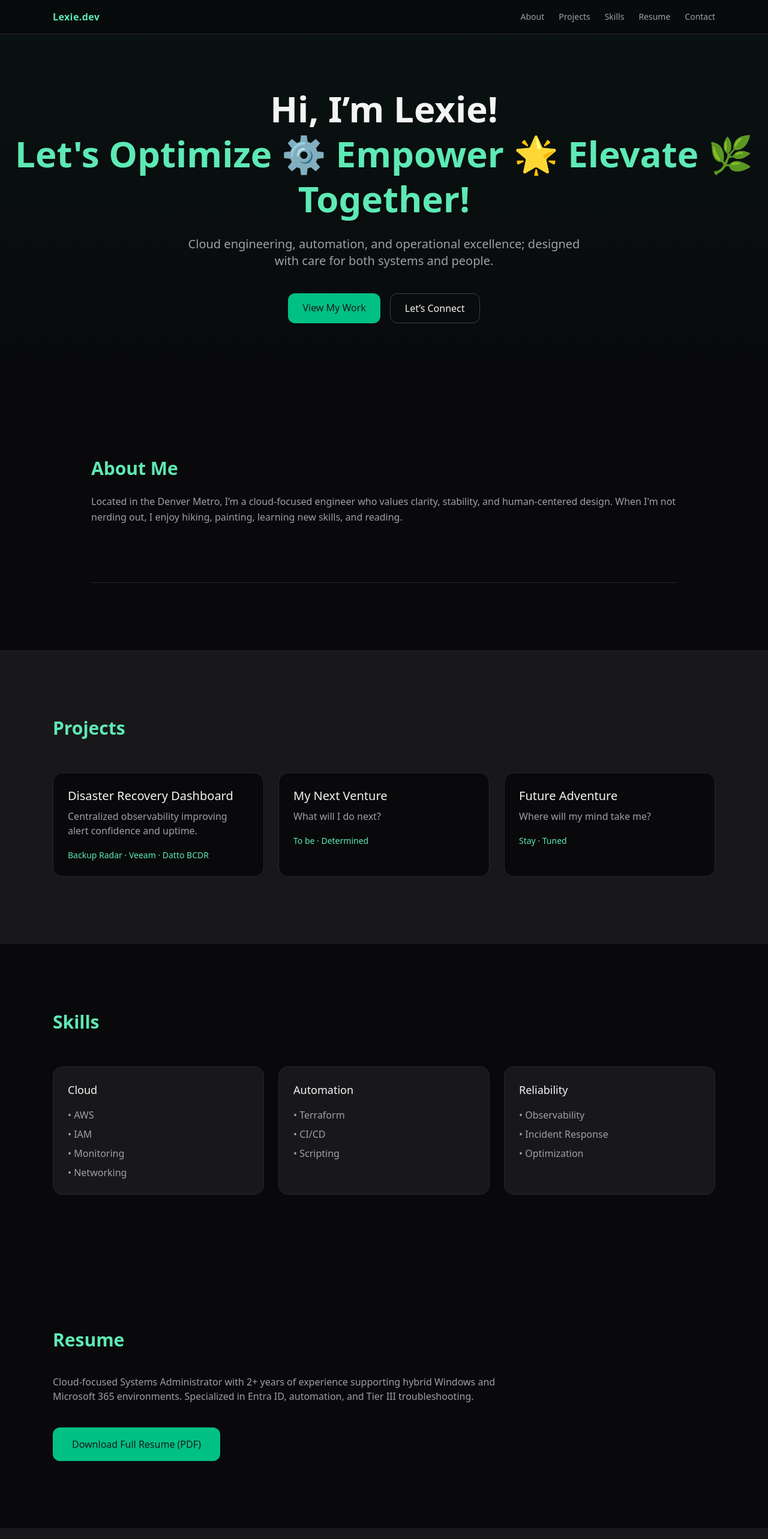
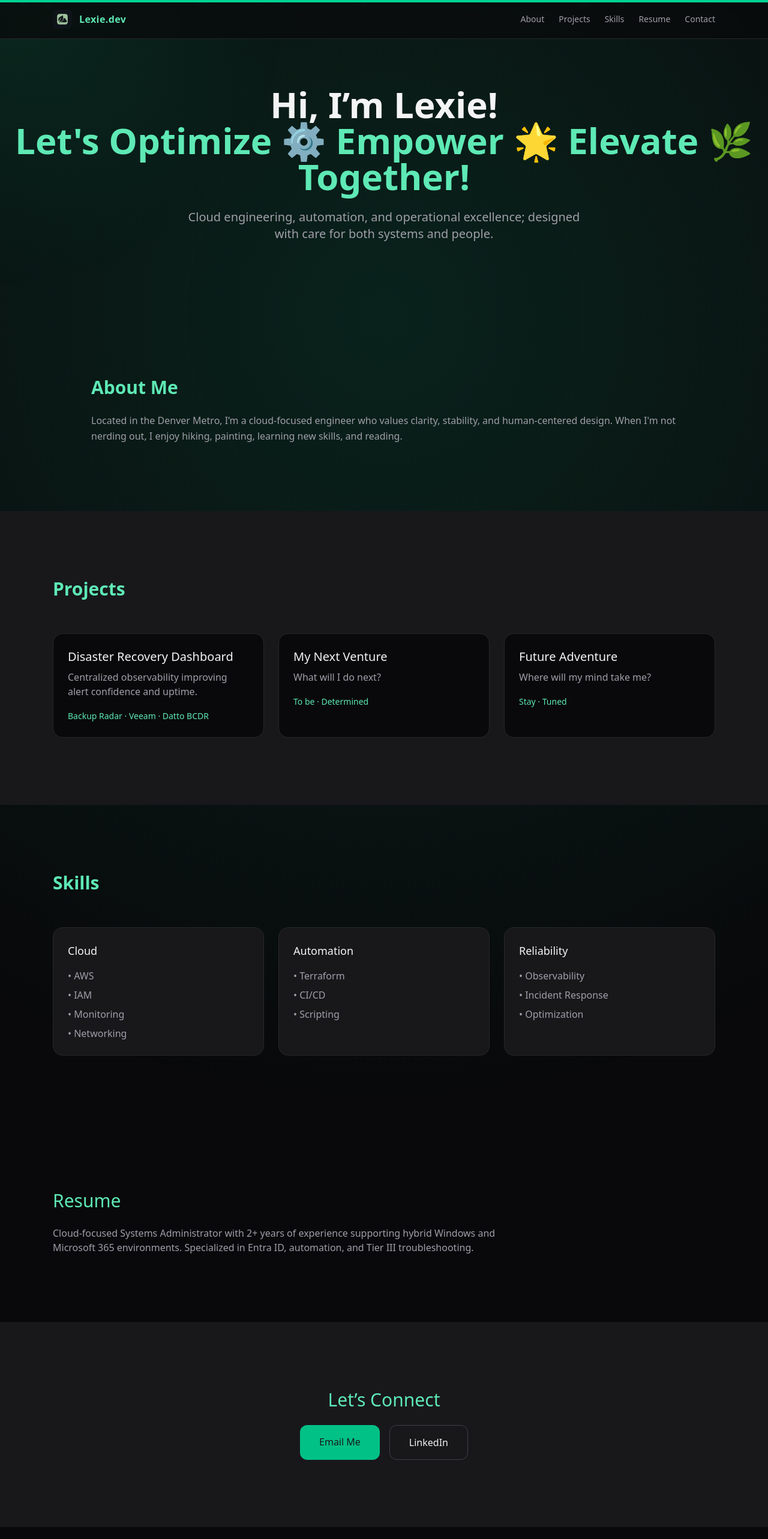
Before and after one commit to alexis-brianna/my-portfolio, a React (Vite) app: page / in a window 1280 px wide. Shown: the top 2566 px of the page at 60% size. Built offline with nearby package versions, Linux system fonts and the light colour scheme.

Commit message:
Several vibe adjustments

```diff
--- a/index.html
+++ b/index.html
@@ -1,8 +1,21 @@
 <!doctype html>
 <html lang="en">
   <head>
+<title>Lexie — Cloud Engineer</title>
+
+<meta name="description" content="Cloud engineering, automation, and human-centered systems design." />
+
+<meta property="og:type" content="website" />
+<meta property="og:url" content="https://lexie.pxedust.cc/" />
+<meta property="og:title" content="Lexie — Cloud Engineer" />
+<meta
+  property="og:description"
+  content="Cloud engineering, automation, and operational excellence—built with care."
+/>
+<meta property="og:image" content="https://lexie.pxedust.cc/favicon.jpg" />
+
     <meta charset="UTF-8" />
-    <link rel="icon" type="image/svg+xml" href="/vite.svg" />
+    <link rel="icon" type="image/jpeg" href="/favicon.jpg" />
     <meta name="viewport" content="width=device-width, initial-scale=1.0" />
     <title>Alexis Chaffin Portfolio</title>
   </head>
--- a/src/App.tsx
+++ b/src/App.tsx
@@ -1,4 +1,10 @@
-import { motion } from "framer-motion";
+import { useEffect, useState } from "react";
+import {
+  motion,
+  useScroll,
+  useTransform,
+  AnimatePresence,
+} from "framer-motion";
 import type { Variants } from "framer-motion";
 
 /* ---------------- ANIMATION VARIANTS ---------------- */
@@ -24,12 +30,89 @@ const stagger: Variants = {
   },
 };
 
+/* ---------------- CURSOR GLOW ---------------- */
+
+function CursorGlow() {
+  const [pos, setPos] = useState({ x: 0, y: 0 });
+
+  useEffect(() => {
+    const move = (e: MouseEvent) => {
+      setPos({ x: e.clientX, y: e.clientY });
+    };
+    window.addEventListener("mousemove", move);
+    return () => window.removeEventListener("mousemove", move);
+  }, []);
+
+  return (
+    <motion.div
+      className="pointer-events-none fixed inset-0 z-0"
+      animate={{
+        background: `radial-gradient(
+          600px at ${pos.x}px ${pos.y}px,
+          rgba(16,185,129,0.12),
+          transparent 80%
+        )`,
+      }}
+      transition={{ type: "tween", ease: "easeOut", duration: 0.15 }}
+    />
+  );
+}
+
+/* ---------------- FLOATING PARTICLES ---------------- */
+
+function FloatingParticles() {
+  return (
+    <div className="pointer-events-none absolute inset-0 overflow-hidden z-0">
+      {[...Array(12)].map((_, i) => (
+        <motion.span
+          key={i}
+          className="absolute w-2 h-2 rounded-full bg-emerald-400/20"
+          initial={{
+            x: Math.random() * window.innerWidth,
+            y: Math.random() * window.innerHeight,
+          }}
+          animate={{
+            y: ["0%", "100%"],
+            opacity: [0, 1, 0],
+          }}
+          transition={{
+            duration: 14 + Math.random() * 10,
+            repeat: Infinity,
+            ease: "linear",
+          }}
+        />
+      ))}
+    </div>
+  );
+}
+
 /* ---------------- APP ---------------- */
 
 export default function App() {
+  const { scrollY, scrollYProgress } = useScroll();
+  const y = useTransform(scrollY, [0, 600], [0, -120]);
+  const [resumeOpen, setResumeOpen] = useState(false);
+
   return (
-    <div className="bg-zinc-950 text-zinc-100 min-h-screen font-sans antialiased selection:bg-emerald-400/20">
-      <Navbar />
+    <div className="relative bg-zinc-950 text-zinc-100 min-h-screen font-sans antialiased overflow-hidden">
+      {/* Scroll progress */}
+      <motion.div
+        className="fixed top-0 left-0 right-0 h-1 bg-emerald-400 origin-left z-[60]"
+        style={{ scaleX: scrollYProgress }}
+      />
+
+      {/* Cursor reactive glow */}
+      <CursorGlow />
+
+      {/* Ambient parallax glow */}
+      <motion.div
+        style={{ y }}
+        className="pointer-events-none absolute inset-0 bg-[radial-gradient(circle_at_50%_20%,rgba(16,185,129,0.15),transparent_60%)] z-0"
+      />
+
+      <FloatingParticles />
+
+      <Navbar onResume={() => setResumeOpen(true)} />
       <Hero />
       <About />
       <Projects />
@@ -37,29 +120,71 @@ export default function App() {
       <Resume />
       <Contact />
       <Footer />
+
+      <AnimatePresence>
+        {resumeOpen && <ResumeModal onClose={() => setResumeOpen(false)} />}
+      </AnimatePresence>
     </div>
   );
 }
 
 /* ---------------- NAVBAR ---------------- */
 
-function Navbar() {
+function Navbar({ onResume }: { onResume: () => void }) {
+  const [active, setActive] = useState("about");
+
+  useEffect(() => {
+    const sections = document.querySelectorAll("section[id]");
+    const onScroll = () => {
+      sections.forEach((section) => {
+        const top = section.offsetTop - 140;
+        const bottom = top + section.offsetHeight;
+        if (window.scrollY >= top && window.scrollY < bottom) {
+          setActive(section.id);
+        }
+      });
+    };
+    window.addEventListener("scroll", onScroll);
+    return () => window.removeEventListener("scroll", onScroll);
+  }, []);
+
   return (
     <nav className="fixed top-0 w-full z-50 bg-zinc-950/70 backdrop-blur border-b border-zinc-800">
       <div className="max-w-6xl mx-auto px-6 py-4 flex justify-between items-center">
+        <motion.div
+          whileHover={{ scale: 1.05 }}
+          className="flex items-center gap-3"
+        >
+          <img src="/favicon.jpg" className="w-8 h-8 rounded-lg" />
           <span className="font-semibold tracking-wide text-emerald-300">
             Lexie.dev
           </span>
-        <div className="hidden md:flex space-x-6 text-sm text-zinc-400">
-          {["About", "Projects", "Skills", "Resume", "Contact"].map((item) => (
+        </motion.div>
+
+        <div className="hidden md:flex space-x-6 text-sm">
+          {["about", "projects", "skills", "resume", "contact"].map((item) =>
+            item === "resume" ? (
+              <button
+                key={item}
+                onClick={onResume}
+                className="text-zinc-400 hover:text-emerald-300 transition"
+              >
+                Resume
+              </button>
+            ) : (
               <a
                 key={item}
-              href={`#${item.toLowerCase()}`}
-              className="hover:text-emerald-300 transition-colors"
+                href={`#${item}`}
+                className={`transition ${
+                  active === item
+                    ? "text-emerald-300"
+                    : "text-zinc-400 hover:text-emerald-300"
+                }`}
               >
-              {item}
+                {item.charAt(0).toUpperCase() + item.slice(1)}
               </a>
-          ))}
+            )
+          )}
         </div>
       </div>
     </nav>
@@ -70,18 +195,11 @@ function Navbar() {
 
 function Hero() {
   return (
-    <section className="pt-36 pb-28 text-center relative overflow-hidden">
-      <div className="absolute inset-0 bg-gradient-to-b from-emerald-400/5 to-transparent pointer-events-none" />
-
-      <motion.div
-        variants={stagger}
-        initial="hidden"
-        animate="visible"
-        className="relative"
-      >
+    <section className="pt-36 pb-28 text-center relative z-10">
+      <motion.div variants={stagger} initial="hidden" animate="visible">
         <motion.h1
           variants={fadeUp}
-          className="text-5xl md:text-6xl font-bold mb-6 leading-tight"
+          className="text-5xl md:text-6xl font-bold mb-6"
         >
           Hi, I’m Lexie!
           <br />
@@ -97,24 +215,6 @@ function Hero() {
           Cloud engineering, automation, and operational excellence; designed
           with care for both systems and people.
         </motion.p>
-
-        <motion.div
-          variants={fadeUp}
-          className="mt-10 flex justify-center gap-4"
-        >
-          <a
-            href="#projects"
-            className="px-6 py-3 rounded-xl bg-emerald-400/90 hover:bg-emerald-300 text-zinc-900 font-medium transition"
-          >
-            View My Work
-          </a>
-          <a
-            href="#contact"
-            className="px-6 py-3 rounded-xl border border-zinc-700 hover:border-emerald-300 transition"
-          >
-            Let’s Connect
-          </a>
-        </motion.div>
       </motion.div>
     </section>
   );
@@ -124,24 +224,17 @@ function Hero() {
 
 function About() {
   return (
-    <section id="about" className="max-w-5xl mx-auto px-6 py-28">
-      <motion.div
-        initial="hidden"
-        whileInView="visible"
-        viewport={{ once: true }}
-        variants={fadeUp}
-      >
+    <section id="about" className="max-w-5xl mx-auto px-6 py-28 relative z-10">
+      <motion.div variants={fadeUp} initial="hidden" whileInView="visible">
         <h2 className="text-3xl font-semibold mb-6 text-emerald-300">
           About Me
         </h2>
         <p className="text-zinc-400 leading-relaxed">
-          Located in the Denver Metro, I’m a cloud-focused engineer who values clarity, stability, and
-          human-centered design. When I'm not nerding out, I enjoy hiking,
-          painting, learning new skills, and reading.
+          Located in the Denver Metro, I’m a cloud-focused engineer who values
+          clarity, stability, and human-centered design. When I'm not nerding
+          out, I enjoy hiking, painting, learning new skills, and reading.
         </p>
       </motion.div>
-
-      <div className="mt-24 border-t border-zinc-800" />
     </section>
   );
 }
@@ -157,45 +250,39 @@ const projectData = [
   },
   {
     title: "My Next Venture",
-    description:
-      "What will I do next?",
+    description: "What will I do next?",
     stack: "To be · Determined",
   },
   {
     title: "Future Adventure",
-    description:
-      "Where will my mind take me?",
+    description: "Where will my mind take me?",
     stack: "Stay · Tuned",
   },
 ];
 
 function Projects() {
   return (
-    <section id="projects" className="bg-zinc-900 py-28">
+    <section id="projects" className="bg-zinc-900 py-28 relative z-10">
       <div className="max-w-6xl mx-auto px-6">
         <motion.h2
+          variants={fadeUp}
           initial="hidden"
           whileInView="visible"
-          viewport={{ once: true }}
-          variants={fadeUp}
           className="text-3xl font-semibold mb-14 text-emerald-300"
         >
           Projects
         </motion.h2>
 
-        <motion.div
-          variants={stagger}
-          initial="hidden"
-          whileInView="visible"
-          viewport={{ once: true }}
-          className="grid md:grid-cols-3 gap-6"
-        >
+        <div className="grid md:grid-cols-3 gap-6">
           {projectData.map((project) => (
             <motion.div
               key={project.title}
-              variants={fadeUp}
-              whileHover={{ y: -8 }}
-              className="p-6 rounded-2xl bg-zinc-950 border border-zinc-800 hover:border-emerald-400/40 transition"
+              whileHover={{
+                y: -8,
+                scale: 1.02,
+                boxShadow: "0 20px 40px rgba(16,185,129,0.15)",
+              }}
+              className="p-6 rounded-2xl bg-zinc-950 border border-zinc-800 transition"
             >
               <h3 className="text-xl font-medium mb-2">
                 {project.title}
@@ -208,7 +295,7 @@ function Projects() {
               </span>
             </motion.div>
           ))}
-        </motion.div>
+        </div>
       </div>
     </section>
   );
@@ -218,42 +305,56 @@ function Projects() {
 
 function Skills() {
   return (
-    <section id="skills" className="max-w-6xl mx-auto px-6 py-28">
+    <section id="skills" className="max-w-6xl mx-auto px-6 py-28 relative z-10">
       <motion.h2
+        variants={fadeUp}
         initial="hidden"
         whileInView="visible"
-        viewport={{ once: true }}
-        variants={fadeUp}
         className="text-3xl font-semibold mb-14 text-emerald-300"
       >
         Skills
       </motion.h2>
 
-      <motion.div
-        variants={stagger}
-        initial="hidden"
-        whileInView="visible"
-        viewport={{ once: true }}
-        className="grid md:grid-cols-3 gap-6 text-zinc-400"
-      >
-        <SkillBlock title="Cloud" items={["AWS", "IAM", "Monitoring", "Networking"]} />
-        <SkillBlock title="Automation" items={["Terraform", "CI/CD", "Scripting"]} />
-        <SkillBlock title="Reliability" items={["Observability", "Incident Response", "Optimization"]} />
-      </motion.div>
+      <div className="grid md:grid-cols-3 gap-6">
+        <SkillBlock
+          title="Cloud"
+          items={["AWS", "IAM", "Monitoring", "Networking"]}
+        />
+        <SkillBlock
+          title="Automation"
+          items={["Terraform", "CI/CD", "Scripting"]}
+        />
+        <SkillBlock
+          title="Reliability"
+          items={[
+            "Observability",
+            "Incident Response",
+            "Optimization",
+          ]}
+        />
+      </div>
     </section>
   );
 }
 
-function SkillBlock({ title, items }: { title: string; items: string[] }) {
+function SkillBlock({
+  title,
+  items,
+}: {
+  title: string;
+  items: string[];
+}) {
   return (
     <motion.div
       variants={fadeUp}
+      initial="hidden"
+      whileInView="visible"
       className="p-6 rounded-2xl bg-zinc-900 border border-zinc-800"
     >
       <h3 className="text-lg font-medium mb-4 text-zinc-100">
         {title}
       </h3>
-      <ul className="space-y-2">
+      <ul className="space-y-2 text-zinc-400">
         {items.map((item) => (
           <li key={item}>• {item}</li>
         ))}
@@ -266,87 +367,85 @@ function SkillBlock({ title, items }: { title: string; items: string[] }) {
 
 function Resume() {
   return (
-    <section id="resume" className="max-w-6xl mx-auto px-6 py-28">
-      <motion.h2
-        initial="hidden"
-        whileInView="visible"
-        viewport={{ once: true }}
-        variants={fadeUp}
-        className="text-3xl font-semibold mb-10 text-emerald-300"
-      >
+    <section id="resume" className="max-w-6xl mx-auto px-6 py-28 relative z-10">
+      <motion.h2 variants={fadeUp} className="text-3xl mb-6 text-emerald-300">
         Resume
       </motion.h2>
 
-      <motion.p variants={fadeUp} className="text-zinc-400 max-w-3xl mb-10">
+      <motion.p variants={fadeUp} className="text-zinc-400 max-w-3xl">
         Cloud-focused Systems Administrator with 2+ years of experience
-        supporting hybrid Windows and Microsoft 365 environments. Specialized
-        in Entra ID, automation, and Tier III troubleshooting.
+        supporting hybrid Windows and Microsoft 365 environments.
+        Specialized in Entra ID, automation, and Tier III troubleshooting.
       </motion.p>
-
-      <motion.a
-        variants={fadeUp}
-        href="/Alexis-Chaffin-Resume.pdf"
-        target="_blank"
-        className="inline-flex px-8 py-4 rounded-xl bg-emerald-400/90 hover:bg-emerald-300 text-zinc-900 font-medium transition"
-      >
-        Download Full Resume (PDF)
-      </motion.a>
     </section>
   );
 }
 
 /* ---------------- CONTACT ---------------- */
 
-/* ---------------- CONTACT ---------------- */
-
 function Contact() {
   return (
-    <section id="contact" className="bg-zinc-900 py-28 text-center">
-      <motion.div
-        initial="hidden"
-        whileInView="visible"
-        viewport={{ once: true }}
-        variants={fadeUp}
-      >
-        <h2 className="text-3xl font-semibold mb-6 text-emerald-300">
+    <section id="contact" className="bg-zinc-900 py-28 text-center relative z-10">
+      <motion.h2 variants={fadeUp} className="text-3xl mb-6 text-emerald-300">
         Let’s Connect
-        </h2>
+      </motion.h2>
 
-        <p className="text-zinc-400 mb-10">
-          Interested in collaborating, chatting, or learning more about my work?
-        </p>
-
-        <div className="flex justify-center gap-4 flex-wrap">
-          {/* Email */}
+      <div className="flex justify-center gap-4">
         <a
           href="mailto:lexie@pxedust.cc"
-            className="px-8 py-4 rounded-xl bg-emerald-400/90 hover:bg-emerald-300 text-zinc-900 font-medium transition"
+          className="px-8 py-4 rounded-xl bg-emerald-400/90 hover:bg-emerald-300 text-zinc-900 transition"
         >
           Email Me
         </a>
-
-          {/* LinkedIn */}
         <a
           href="https://www.linkedin.com/in/abchaffin"
           target="_blank"
           rel="noopener noreferrer"
-            className="px-8 py-4 rounded-xl border border-zinc-700 hover:border-emerald-300 text-zinc-100 transition"
+          className="px-8 py-4 rounded-xl border border-zinc-700 hover:border-emerald-300 transition"
         >
           LinkedIn
         </a>
       </div>
-      </motion.div>
     </section>
   );
 }
-
 
 /* ---------------- FOOTER ---------------- */
 
 function Footer() {
   return (
-    <footer className="text-center py-8 text-zinc-500 text-sm">
+    <footer className="text-center py-8 text-zinc-500 text-sm relative z-10">
       © {new Date().getFullYear()} Lexie · Built with care
     </footer>
   );
 }
+
+/* ---------------- RESUME MODAL ---------------- */
+
+function ResumeModal({ onClose }: { onClose: () => void }) {
+  return (
+    <motion.div
+      className="fixed inset-0 bg-black/70 backdrop-blur flex items-center justify-center z-[100]"
+      initial={{ opacity: 0 }}
+      animate={{ opacity: 1 }}
+      exit={{ opacity: 0 }}
+    >
+      <motion.div className="bg-zinc-900 p-8 rounded-2xl text-center">
+        <h3 className="text-2xl text-emerald-300 mb-4">Resume</h3>
+        <a
+          href="/Alexis-Chaffin-Resume.pdf"
+          target="_blank"
+          className="px-6 py-3 rounded-xl bg-emerald-400 text-zinc-900"
+        >
+          Open PDF
+        </a>
+        <button
+          onClick={onClose}
+          className="block mt-4 text-zinc-400 hover:text-zinc-200"
+        >
+          Close
+        </button>
+      </motion.div>
+    </motion.div>
+  );
+}
```
Also changed, not shown: public/favicon.jpg (added). Lines whose indentation alone changed are shown as unchanged.
